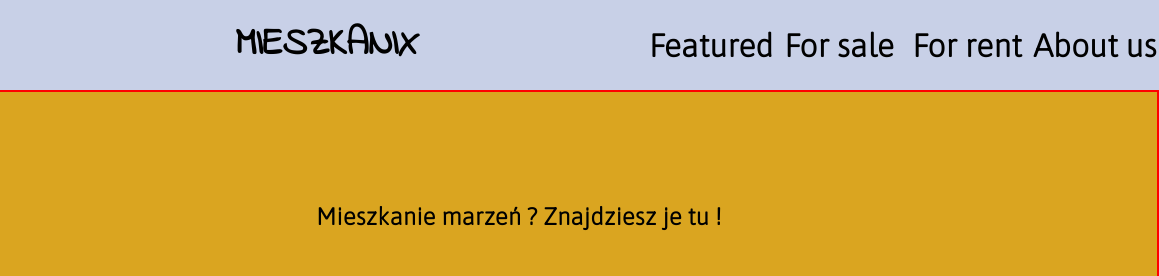
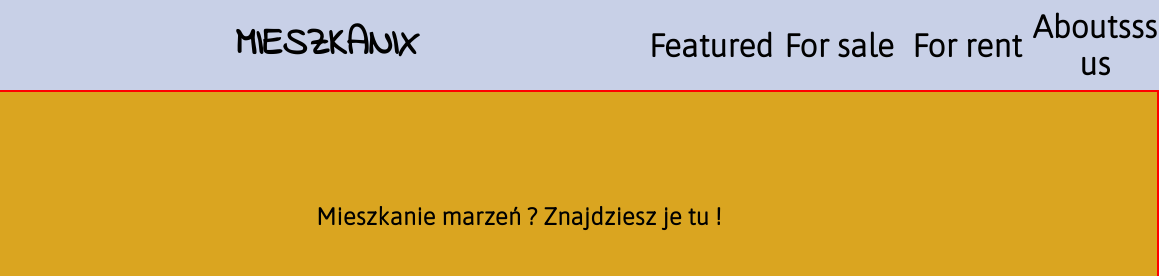
Before and after one commit to chati112/Mieszkanix, a plain HTML site: page index.html in a window 1280 px wide. Shown: the top 276 px of the page, 121-1280 px from the left. Drawn offline with Linux system fonts and the light colour scheme.

Commit message:
zmienienie zazwy about as

```diff
--- a/index.html
+++ b/index.html
@@ -19,7 +19,7 @@
             <div class="f"><h1>Featured</h1></div>
             <div class="s"><h1>For sale</h1></div>
             <div class="r"><h1>For rent </h1></div>
-            <div class="a"><h1>About us</h1></div>
+            <div class="a"><h1>Aboutsss us</h1></div>
         </div>
 
         <div class="flexbox-container1">
```
